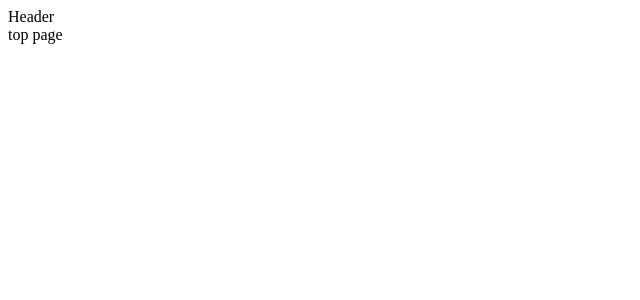
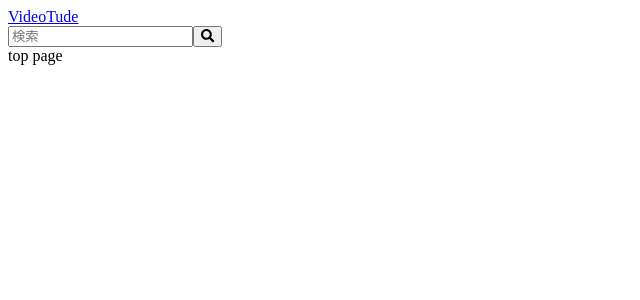
Before and after one commit to kazuto0291/youtube-react, a React (Create React App) app: page / in a window 1280 px wide. Shown: the top 300 px of the page, without its empty margins (0-640 px from the left). Built offline with nearby package versions, Linux system fonts and the light colour scheme.

Commit message:
HeaderコンポーネントにfortAwesomeを追加する
LinkとFormの追加

```diff
--- a/src/components/Header/Header.jsx
+++ b/src/components/Header/Header.jsx
@@ -1,9 +1,20 @@
 import React from 'react'
+import { FontAwesomeIcon } from '@fortawesome/react-fontawesome'
+import { faCoffee, faSearch } from '@fortawesome/free-solid-svg-icons'
+import {Link} from 'react-router-dom'
 
 const Header = () => {
   return (
     <div>
-      Header
+      <div>
+        <Link to="/">VideoTude</Link>
+      </div>
+      <div>
+        <form>
+          <input type="text" placeholder="検索" />
+          <button type="submit"><FontAwesomeIcon icon={faSearch} /></button>
+        </form>
+      </div>
     </div>
   )
 }
```
